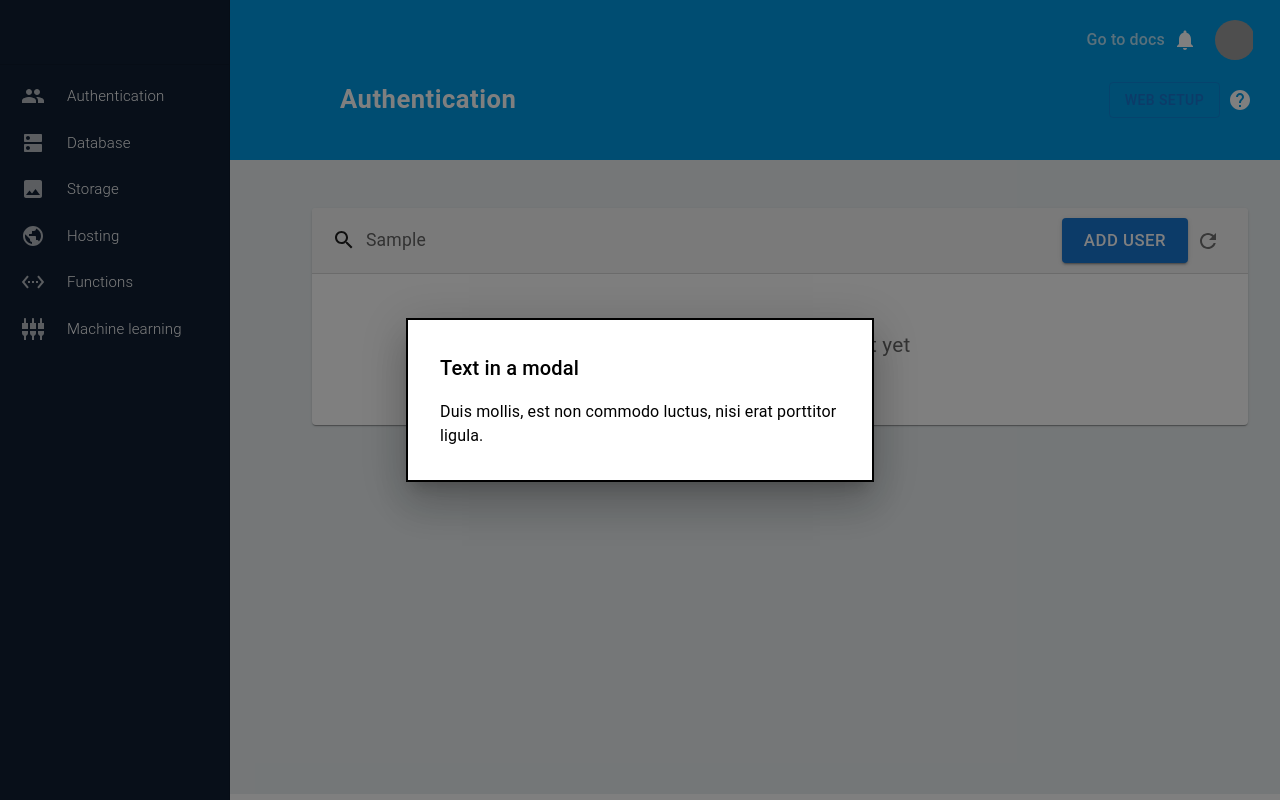
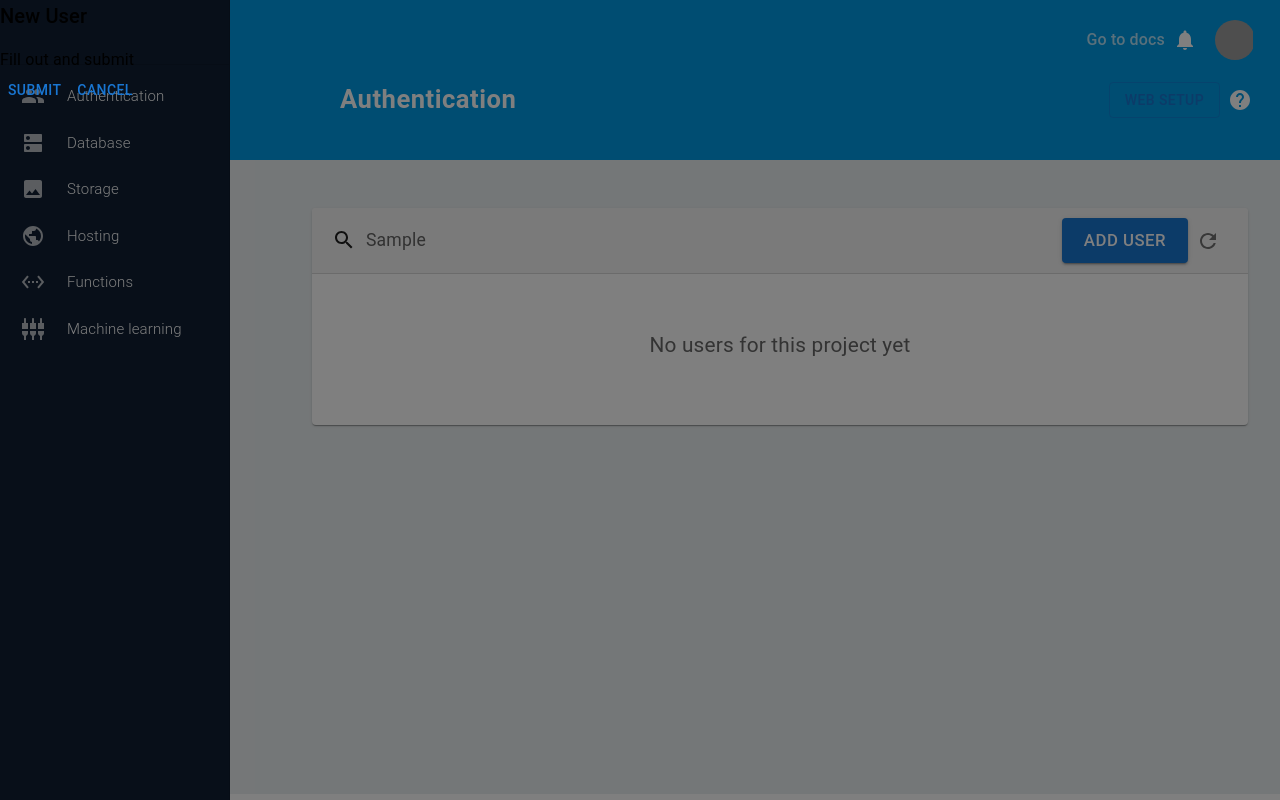
Before and after one commit to Lahirutech/myreactdashboard, a React (Create React App) app: page /authentication in a window 1280 px wide. Both pictures are taken after typing "Sample" into the empty fields and a click on the button "ADD USER". Built offline with nearby package versions, Linux system fonts and the light colour scheme; grey boxes are pictures that could not be loaded.

Commit message:
adding initial modal

```diff
--- a/package.json
+++ b/package.json
@@ -5,6 +5,7 @@
   "dependencies": {
     "@emotion/react": "^11.10.4",
     "@emotion/styled": "^11.10.4",
+    "@hookform/resolvers": "^2.9.7",
     "@mui/icons-material": "^5.10.3",
     "@mui/material": "^5.10.3",
     "@testing-library/jest-dom": "^5.16.5",
@@ -15,7 +16,8 @@
     "react-hook-form": "^7.34.2",
     "react-router-dom": "^6.3.0",
     "react-scripts": "5.0.1",
-    "web-vitals": "^2.1.4"
+    "web-vitals": "^2.1.4",
+    "yup": "^0.32.11"
   },
   "scripts": {
     "start": "react-scripts start",
--- /dev/null
+++ b/src/components/Modals/NewUserModal/NewUserModal.js
@@ -0,0 +1,105 @@
+import React, { useEffect, useState } from 'react'
+import BasicModal from '../../common/BasicModal/BasicModal'
+import { useForm } from 'react-hook-form';
+import { yupResolver } from '@hookform/resolvers/yup';
+import * as Yup from 'yup'
+import { Box } from '@mui/system';
+import { TextField } from '@mui/material';
+
+const defaultInputValues = {
+    userId: '',
+    email: '',
+    phoneNumber: ''
+};
+
+export default function NewUserModal({open, onClose, addNewUser}) {
+    const [values, setValues] = useState(defaultInputValues);
+
+    // validation schema
+    const phoneRegExp = /^((\\+[1-9]{1,4}[ \\-]*)|(\\([0-9]{2,3}\\)[ \\-]*)|([0-9]{2,4})[ \\-]*)*?[0-9]{3,4}?[ \\-]*[0-9]{3,4}?$/;
+
+    const validationSchema = Yup.object().shape({
+        userId: Yup.string().required('User ID is required')
+            .min(6, 'User ID must be at least 6 characters'),
+        email: Yup.string()
+            .required('Email is required')
+            .email('Email is valid'),
+        phoneNumber: Yup.string()
+            .matches(phoneRegExp, 'Phone no is req')
+    })
+
+    const {
+        register,
+        handleSubmit,
+        formState: { errors },
+    } = useForm({
+        resolver: yupResolver(validationSchema)
+    });
+
+    const handleChange = (value) => {
+        setValues(value)
+    };
+
+    const addUser = (data) => {
+        console.log(data)
+        addNewUser(data);
+    };
+
+
+    useEffect(() => {
+      if(open) setValues(defaultInputValues)
+
+
+    }, [open])
+
+
+    const getContent = () => {
+        <Box>
+            <TextField placeholder='User Id'
+                name='userId'
+                label='User Id'
+                required
+                {...register('userId')}
+                error={errors.userId ? true : false}
+                helperText={errors.userId?.message}
+                value={values.userId}
+                onChange={(event) => handleChange({ ...values, userId: event.target.value })}
+            />
+             <TextField
+                placeholder="Email"
+                name="email"
+                label="Email"
+                required
+                {...register('email')}
+                error={errors.email ? true : false}
+                helperText={errors.email?.message}
+                value={values.email}
+                onChange={(event) => handleChange({ ...values, email: event.target.value })}
+            />
+             <TextField
+                placeholder="Phone number"
+                name="phoneNumber"
+                label="Phone number"
+                required
+                {...register('phoneNumber')}
+                error={errors.phoneNumber ? true : false}
+                helperText={errors.phoneNumber?.message}
+                value={values.phoneNumber}
+                onChange={(event) => handleChange({ ...values, phoneNumber: event.target.value })}
+            />
+        </Box>
+
+    }
+
+    return (
+        <BasicModal
+            open={open}
+            onClose={onClose}
+            title="New User"
+            subTitle="Fill out and submit"
+            content={getContent()}
+            onSubmit={handleSubmit(addUser)}
+        />
+
+    )
+}
--- /dev/null
+++ b/src/components/common/BasicModal/BasicModal.js
@@ -0,0 +1,34 @@
+import { Box, Modal, Typography } from '@mui/material'
+import React from 'react'
+import CommonButton from '../commonButton/CommonButton'
+
+export default function BasicModal({ open, onClose, title, subTitle, content, onSubmit }) {
+    return (
+        <Modal
+            open={open}
+            onClose={onClose}
+            aria-labelledby="modal-modal-title"
+            aria-describedby="modal-modal-description"
+        >
+            <Box >
+                <Typography
+                    variant="h6"
+                    component="h2">
+                    {title}
+                </Typography>
+                <Typography sx={{ mt: 2 }}>
+                    {subTitle}
+                </Typography>
+                {content}
+                <Box>
+                    <CommonButton onClick={onSubmit}>
+                        Submit
+                    </CommonButton>
+                    <CommonButton onClick={onClose}>
+                        Cancel
+                    </CommonButton>
+                </Box>
+            </Box>
+        </Modal>
+    )
+}
--- a/src/components/pages/Authentication/Authentication.js
+++ b/src/components/pages/Authentication/Authentication.js
@@ -7,11 +7,12 @@
 import GridWrapper from '../../common/GridWrapper/GridWrapper';
 import SearchBar from '../../common/SearchBar/SearchBar';
 import BasicCard from '../../common/BasicCard/BasicCard';
+import NewUserModal from '../../Modals/NewUserModal/NewUserModal';
 
 export default function Authentication() {
 
-  const [modelOpen, setModelOpen] = useState(false)
-
+  const [open, setOpen] = useState(false);
+  const [users, setUsers] = useState([]);
   const style = {
     position: 'absolute',
     top: '50%',
@@ -50,16 +51,8 @@
     };
 
     const addUser = () => {
-      console.log('click')
-      setModelOpen(true)
-    };
-
-    const handleClose = () => {
-      setModelOpen(false)
-    }
-
-
-
+      setOpen(true);
+  };
     return (
       <Box sx={cardStyles.cardHeader}>
         <SearchBar
@@ -78,35 +71,24 @@
           </IconButton>
         </Box>
         {/* modal */}
-        <Modal
-          open={modelOpen}
-          onClose={handleClose}
-          aria-labelledby="modal-modal-title"
-          aria-describedby="modal-modal-description"
-        >
-          <Box sx={style}>
-            <Typography id="modal-modal-title" variant="h6" component="h2">
-              Text in a modal
-            </Typography>
-            <Typography id="modal-modal-description" sx={{ mt: 2 }}>
-              Duis mollis, est non commodo luctus, nisi erat porttitor ligula.
-            </Typography>
-          </Box>
-        </Modal>
+
       </Box>
     )
 
   }
 
-  const getContent = () => (<Typography
-    align="center"
-    sx={{ margin: '40px 16px', color: 'rgba(0, 0, 0, 0.6)', fontSize: '1.3rem' }}
-  >
-    No users for this project yet
-  </Typography>
+  const getContent = () => (
+    <Typography
+      align="center"
+      sx={{ margin: '40px 16px', color: 'rgba(0, 0, 0, 0.6)', fontSize: '1.3rem' }}>
+      No users for this project yet
+    </Typography>
   )
 
-
+  const addNewUser = (data) => {
+    users.push({ ...data });
+    setOpen(false);
+};
 
 
   return (
@@ -115,6 +97,9 @@
       <BasicCard
         header={getHeader()}
         content={getContent()} />
+
+      <NewUserModal open={open} onClose={() => setOpen(false)} addNewUser={addNewUser} />
+
     </GridWrapper>
   )
 }
```
Also changed, not shown: src/components/common/BasicModal/styles.js (added), 1 other file (tests, documents, lock files or other folders).
